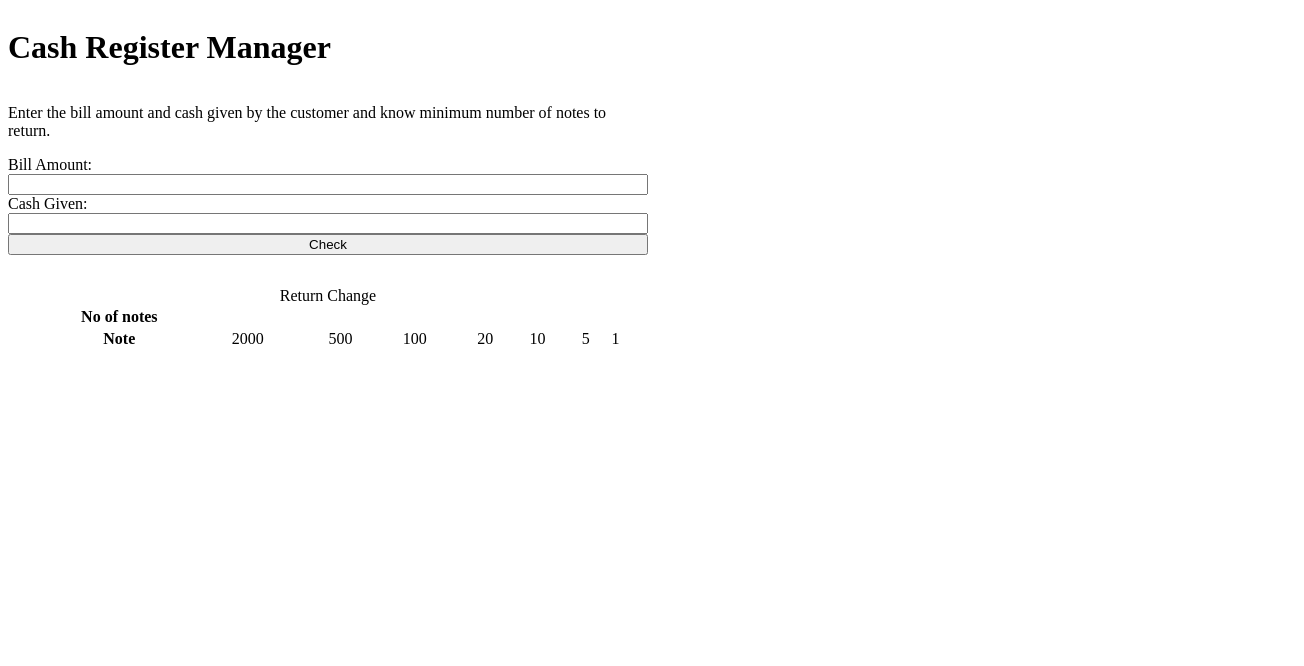
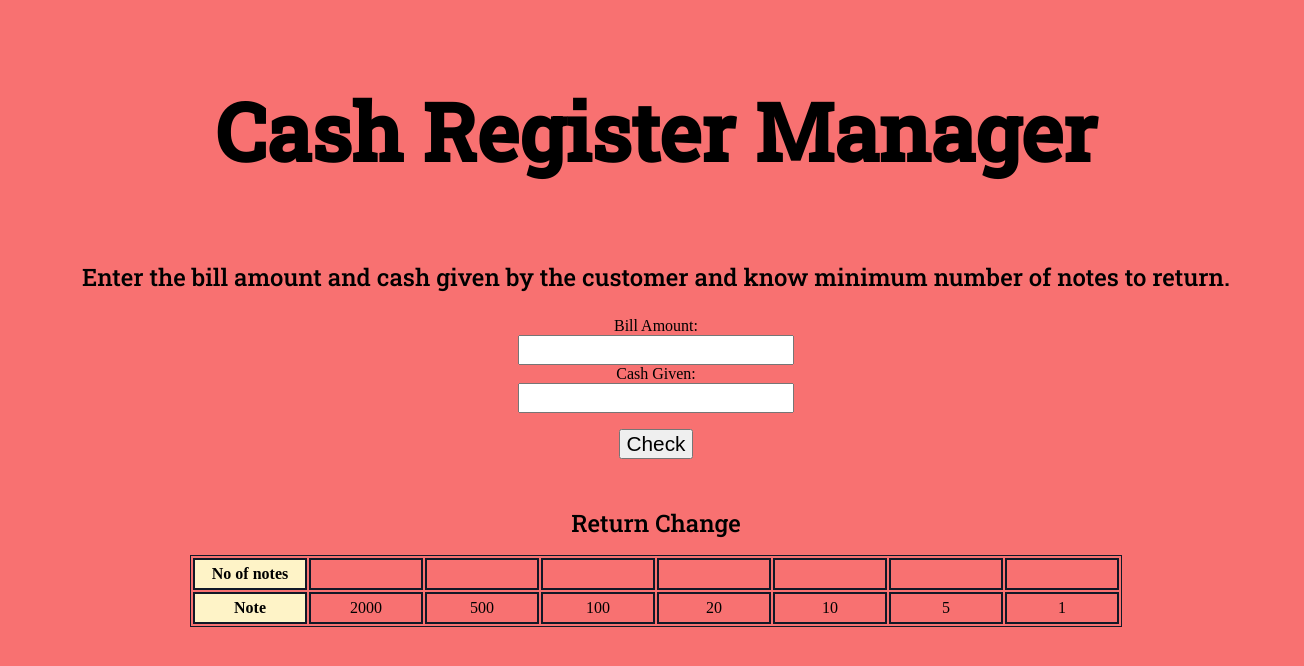
Before and after one commit to kaivalyanandurkar/cash-register-app, a plain HTML site: page index.html in a window 1280 px wide. Shown: the whole page, 1304 px wide, since content can reach past the window. Drawn offline with Linux system fonts and the light colour scheme.

Commit message:
style: changed the table style

```diff
--- a/index.html
+++ b/index.html
@@ -5,6 +5,7 @@
     <meta http-equiv="X-UA-Compatible" content="IE=edge">
     <meta name="viewport" content="width=device-width, initial-scale=1.0">
     <link rel="stylesheet" href="./main.css">
+
     <title>Cash Register</title>
 </head>
 <body>
@@ -21,10 +22,9 @@
         <button id= "check-button">Check</button>
         <p id="error-message"></p>
         <table class="change-table">
-           <caption>Return Change</caption>
+           <caption class="cap">Return Change</caption>
            <tr>
                <th>No of notes </th>
-               <td></td>
                <td class="no-of-notes"></td>
                <td class="no-of-notes"></td>
                <td class="no-of-notes"></td>
@@ -35,13 +35,13 @@
                </tr>
            <tr>
                <th>Note</th>
-               <td>2000</td>
-               <td>500</td>
-               <td>100</td>
-               <td>20</td>
-               <td>10</td>
-               <td>5</td>
-               <td>1</td>
+               <td class="note-value">2000</td>
+               <td class="note-value">500</td>
+               <td class="note-value">100</td>
+               <td class="note-value">20</td>
+               <td class="note-value">10</td>
+               <td class="note-value">5</td>
+               <td class="note-value">1</td>
            </tr>
         </table>
 
--- a/index.js
+++ b/index.js
@@ -1,14 +1,21 @@
 const billAmount = document.querySelector("#bill-amount");
-const cashGiven = document.querySelector("#cash-given");
+const cashGiven = document.querySelector("#cash-give");
 const checkButton = document.querySelector("#check-button");
 const message = document.querySelector("#error-message");
 const noofNotes = document.querySelectorAll(".no-of-notes")
 
+
 const availableNotes = [2000,500,100,20,10,5,1]
 
 
-checkButton.addEventListener("click", function validateBillAndCashAmount(){
+checkButton.addEventListener("click", validateBillAndCashAmount);
+function validateBillAndCashAmount()
+{
+
+
     hideMessage();
+
+
 
      if(billAmount.value>0) {
         if(cashGiven.value>=billAmount.value){
@@ -23,7 +30,7 @@ checkButton.addEventListener("click", function validateBillAndCashAmount(){
         showMessage("Invalid Bill Amount")
 
     }
-});
+};
 
 
 function calculateChange(amountToBeReturned){
--- a/main.css
+++ b/main.css
@@ -1,11 +1,88 @@
-*{
+@import url('https://fonts.googleapis.com/css2?family=Roboto+Slab:wght@500&display=swap');
+
+
+:root {
+    --black: #111827;
+    --white: #dff9fb;
+    --blue: #818CF8;
+    --yellow: #FEF3C7;
+    --red:#F87171;
+  }
+
+
+  body{
+      background-color: var(--red)
+  }
+
+.description{
+    font-family: 'Roboto Slab', serif;
+}
+
+.heading {
+    font-size: 5rem;
+    font-family: 'Roboto Slab', serif;
+
 
 }
 
+.cap{
+    font-size: 1.5rem;
+    font-family: 'Roboto Slab', serif;
+    margin-bottom: 1rem;
+}
 
+.description {
+    font-size: 1.5rem;
+}
+
+#bill-amount{
+    font-size: 1.3rem;
+}
+
+#cash-give{
+    font-size: 1.3rem;
+}
+
+#check-button{
+    margin: 1rem;
+    font-size: 1.3rem;
+}
 
 .container {
     display: flex;
     flex-direction: column;
     width: 50vw;
+    padding: 1rem;
+  align-items: center;
+    text-align: center;
+    justify-content: center;
+    border-radius:1rem;
+    width: 100%;
 }
+
+.change-table {
+tr,
+th,
+td {
+  border: 2px solid var(--black);
+}
+}
+
+th {
+    background-color: var(--yellow);
+  }
+
+  th,
+  td {
+    width: 100px;
+    padding: 5px;
+
+
+  }
+
+  table,
+tr,
+th,
+td {
+  border: 1px solid var(--black);
+}
```
